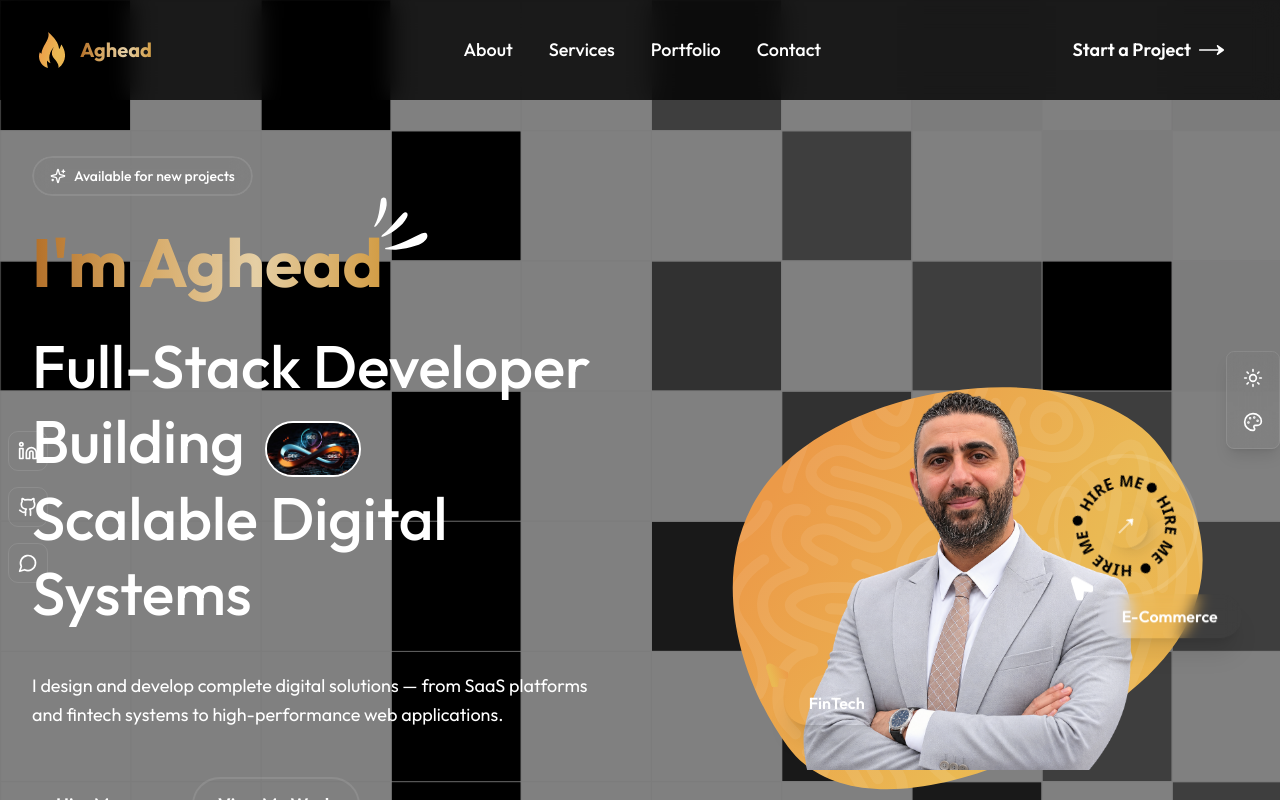
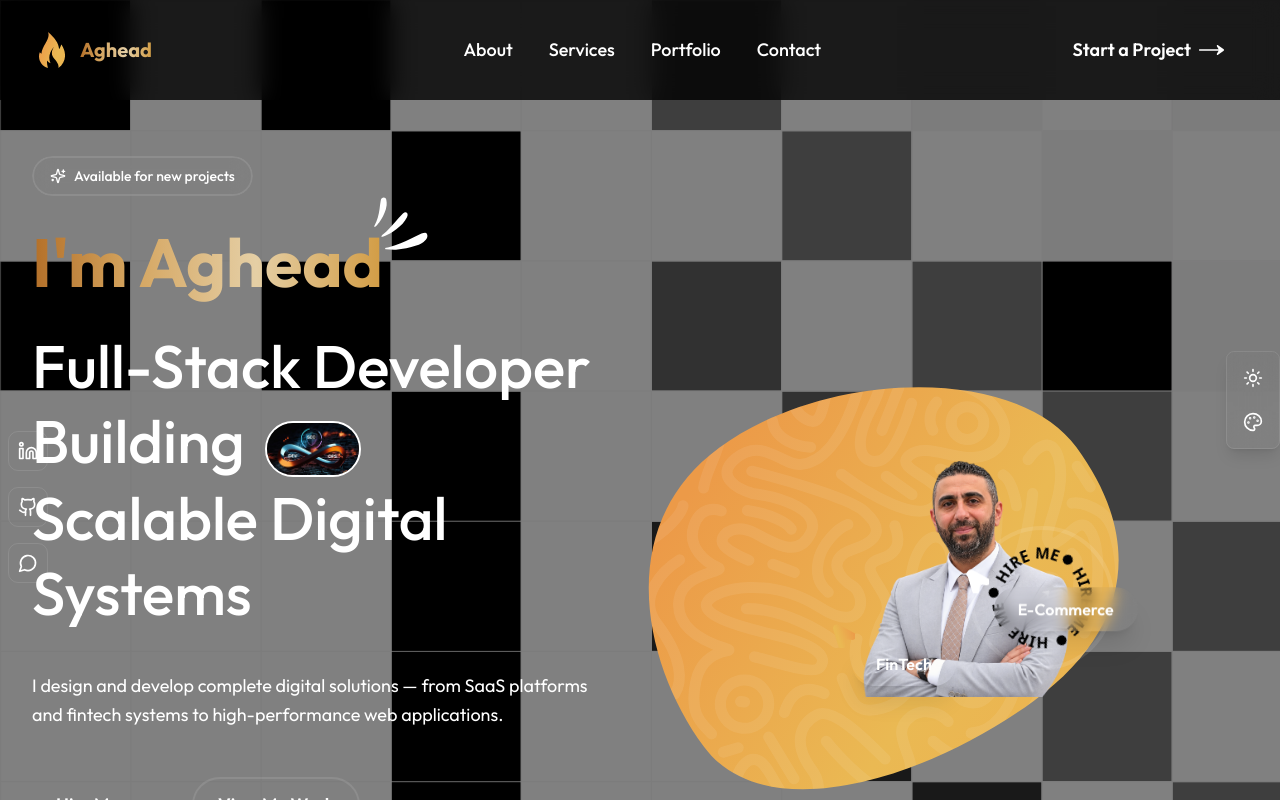
Before and after one commit to aghead-tech/Aghead-Portfolio, a Next.js app: page / in a window 1280 px wide. Shown: the top 800 px of the page. Built offline with nearby package versions, Linux system fonts and the light colour scheme.

Commit message:
Adjust hero image container width

```diff
--- a/components/sections/HeroSection.tsx
+++ b/components/sections/HeroSection.tsx
@@ -238,7 +238,7 @@
             {/*--====-- Right Content --====--*/}
             <div className="relative z-10 flex items-center top-0 lg:top-[100px] xl:top-[42px] 2xl:top-[5px] justify-center overflow-hidden lg:overflow-visible">
               {/*--====-- Professional Image Container --====--*/}
-              <div className="relative w-full max-w-[280px] sm:max-w-sm md:max-w-md lg:max-w-md mx-auto lg:mx-0">
+              <div className="relative w-full max-w-[280px] mx-auto lg:mx-0">
                 {/*--====-- Profile Image --====--*/}
                 <div
                   ref={profileImageRef}
```
